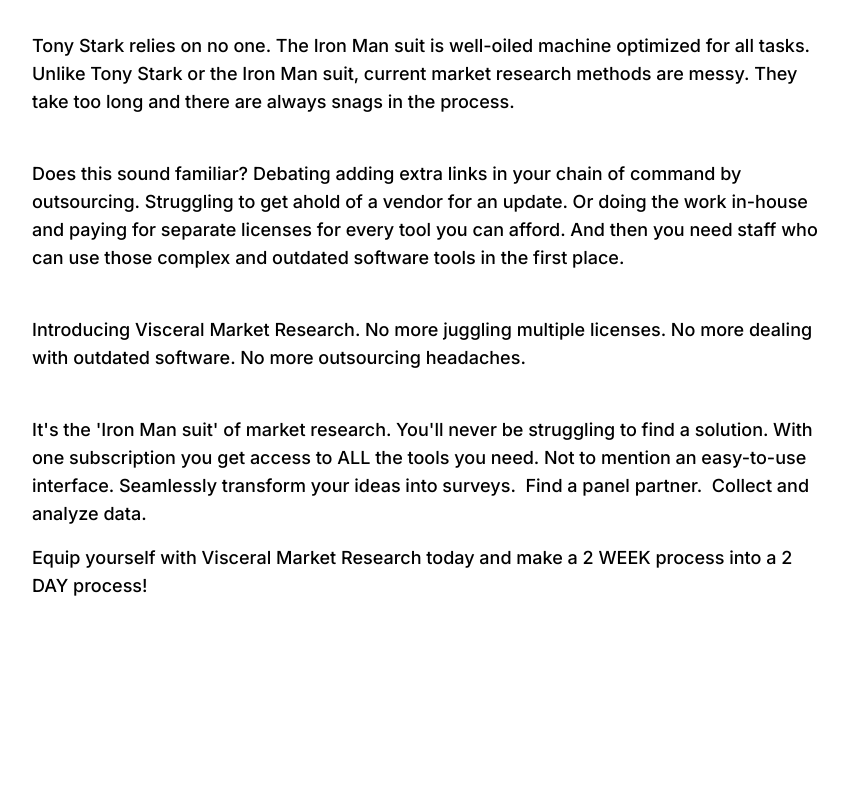
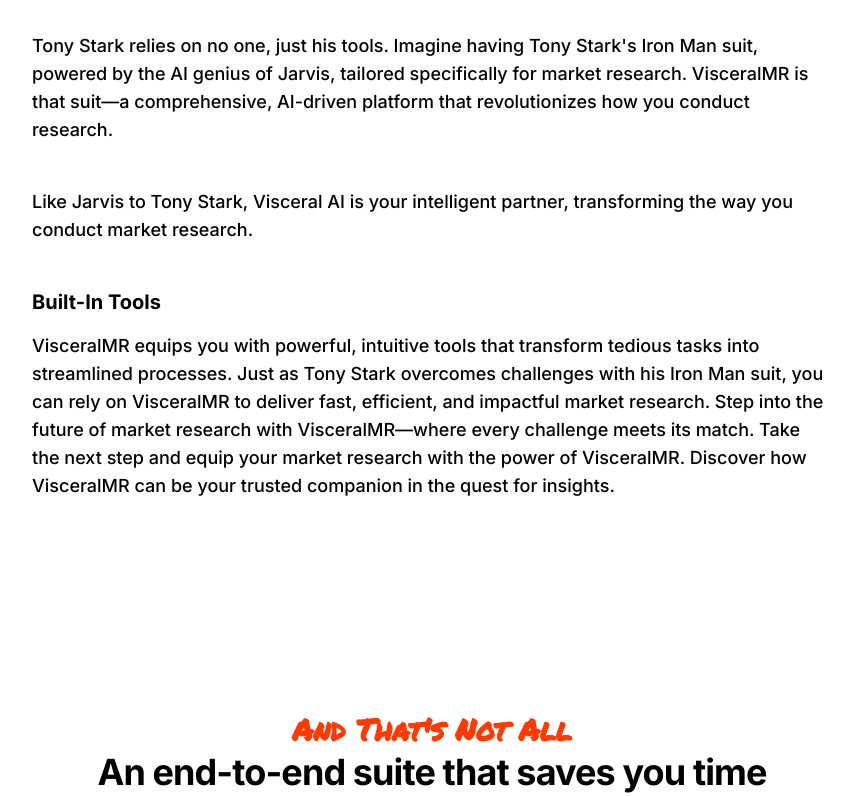
Before and after one commit to neeld3/VisceralMKT, a Next.js app: page / in a window 1280 px wide. Shown: the part 807-1603 px from the top of the page, without its empty margins (208-1062 px from the left). Built offline with nearby package versions, Linux system fonts and the light colour scheme.

Commit message:
Update page.tsx

```diff
--- a/src/app/page.tsx
+++ b/src/app/page.tsx
@@ -61,20 +61,20 @@
           {/* Step 1 */}
           <section className="mt-6 mb-6 font-medium text-lg">
             <p className="mb-4">
-              <br /><br />Tony Stark relies on no one. The Iron Man suit is well-oiled machine optimized for all tasks. Unlike Tony Stark or the Iron Man suit, current market research methods are messy. They take too long and there are always snags in the process. <br /><br />
+              <br /><br />Tony Stark relies on no one, just his tools. Imagine having Tony Stark&apos;s Iron Man suit, powered by the AI genius of Jarvis, tailored specifically for market research. VisceralMR is that suit—a comprehensive, AI-driven platform that revolutionizes how you conduct research.<br /><br />
             </p>
             <p className="mb-4">
-              Does this sound familiar? Debating adding extra links in your chain of command by outsourcing. Struggling to get ahold of a vendor for an update. Or doing the work in-house and paying for separate licenses for every tool you can afford. And then you need staff who can use those complex and outdated software tools in the first place. <br /><br />
+
             </p>
             <p className="mb-4">
-              Introducing Visceral Market Research. No more juggling multiple licenses. No more dealing with outdated software. No more outsourcing headaches. <br /><br />
+              Like Jarvis to Tony Stark, Visceral AI is your intelligent partner, transforming the way you conduct market research. <br /><br />
+            </p>
+            <p className="mb-4 text-xl font-bold">
+              Built-In Tools
             </p>
             <p className="mb-4">
-              It&apos;s the &apos;Iron Man suit&apos; of market research. You&apos;ll never be struggling to find a solution. With one subscription you get access to ALL the tools you need. Not to mention an easy-to-use interface. Seamlessly transform your ideas into surveys.  Find a panel partner.  Collect and analyze data.
+              VisceralMR equips you with powerful, intuitive tools that transform tedious tasks into streamlined processes. Just as Tony Stark overcomes challenges with his Iron Man suit, you can rely on VisceralMR to deliver fast, efficient, and impactful market research.   Step into the future of market research with VisceralMR—where every challenge meets its match. Take the next step and equip your market research with the power of VisceralMR. Discover how VisceralMR can be your trusted companion in the quest for insights.
             </p>
-           <p className="mb-4">
-             Equip yourself with Visceral Market Research today and make a 2 WEEK process into a 2 DAY process!
-           </p>
           </section>
         </div>
 
```
